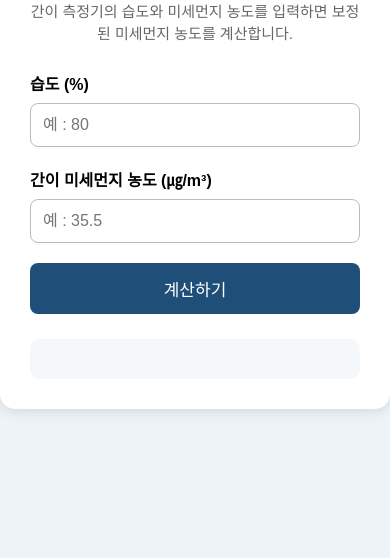
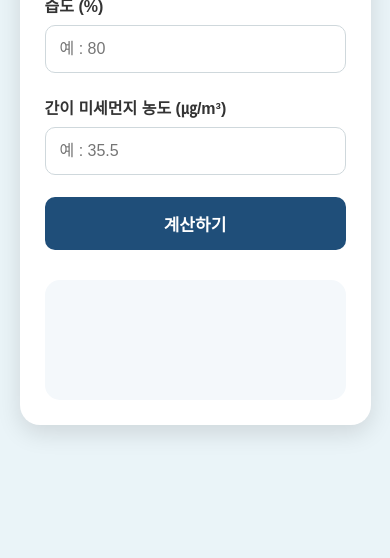
Before and after one commit to soyool318-png/pm-calculator, a plain HTML site: page index.html in a window 390 px wide. Shown: the part 286-844 px from the top of the page. Drawn offline with Linux system fonts and the light colour scheme.

Commit message:
Update styles for improved layout and design

```diff
--- a/style.css
+++ b/style.css
@@ -2,86 +2,142 @@
     margin:0;
     padding:0;
     box-sizing:border-box;
-    font-family: "Malgun Gothic", sans-serif;
+    font-family:"Malgun Gothic", sans-serif;
 }
 
+
 body{
-    background:#eef3f8;
+    background:#eaf4f8;
     display:flex;
     justify-content:center;
     align-items:center;
     min-height:100vh;
 }
 
+
 .container{
     width:420px;
     background:white;
-    padding:30px;
-    border-radius:15px;
-    box-shadow:0 0 15px rgba(0,0,0,0.15);
+    padding:35px;
+    border-radius:20px;
+    box-shadow:0 8px 25px rgba(0,0,0,0.12);
 }
+
 
 h1{
     text-align:center;
     color:#1f4e79;
+    font-size:26px;
     margin-bottom:15px;
 }
+
 
 .subtitle{
     text-align:center;
     color:#666;
-    margin-bottom:25px;
-    font-size:15px;
-    line-height:1.5;
+    font-size:14px;
+    line-height:1.6;
+    margin-bottom:30px;
 }
 
+
 .input-box{
-    margin-bottom:20px;
+    margin-bottom:22px;
 }
+
 
 label{
     display:block;
     margin-bottom:8px;
     font-weight:bold;
+    color:#333;
 }
+
 
 input{
     width:100%;
-    padding:12px;
+    padding:14px;
     font-size:16px;
-    border:1px solid #bbb;
-    border-radius:8px;
+    border:1px solid #cfd8dc;
+    border-radius:10px;
+    transition:0.2s;
 }
+
 
 input:focus{
     outline:none;
     border:2px solid #1f4e79;
 }
 
+
 button{
     width:100%;
-    padding:13px;
+    padding:14px;
     font-size:17px;
+    font-weight:bold;
     border:none;
-    border-radius:8px;
+    border-radius:10px;
     background:#1f4e79;
     color:white;
     cursor:pointer;
     transition:0.2s;
 }
 
+
 button:hover{
     background:#163a5a;
+    transform:translateY(-2px);
 }
 
+
 .result{
-    margin-top:25px;
-    padding:20px;
+    margin-top:30px;
+    padding:25px;
     background:#f4f8fb;
-    border-radius:10px;
+    border-radius:15px;
     text-align:center;
+    color:#1f4e79;
+    min-height:120px;
+    line-height:1.6;
+}
+
+
+.result p{
+    font-size:15px;
+    color:#555;
+    margin-top:10px;
+}
+
+
+.result h2{
+    font-size:32px;
+    margin:8px 0;
+    color:#1f4e79;
+}
+
+
+.result h3{
     font-size:20px;
-    font-weight:bold;
-    color:#1f4e79;
-    min-height:40px;
+    margin:5px 0;
 }
+
+
+.result hr{
+    border:none;
+    border-top:1px solid #ddd;
+    margin:18px 0;
+}
+
+
+@media(max-width:500px){
+
+    .container{
+        width:90%;
+        padding:25px;
+    }
+
+    h1{
+        font-size:22px;
+    }
+
+}
```
